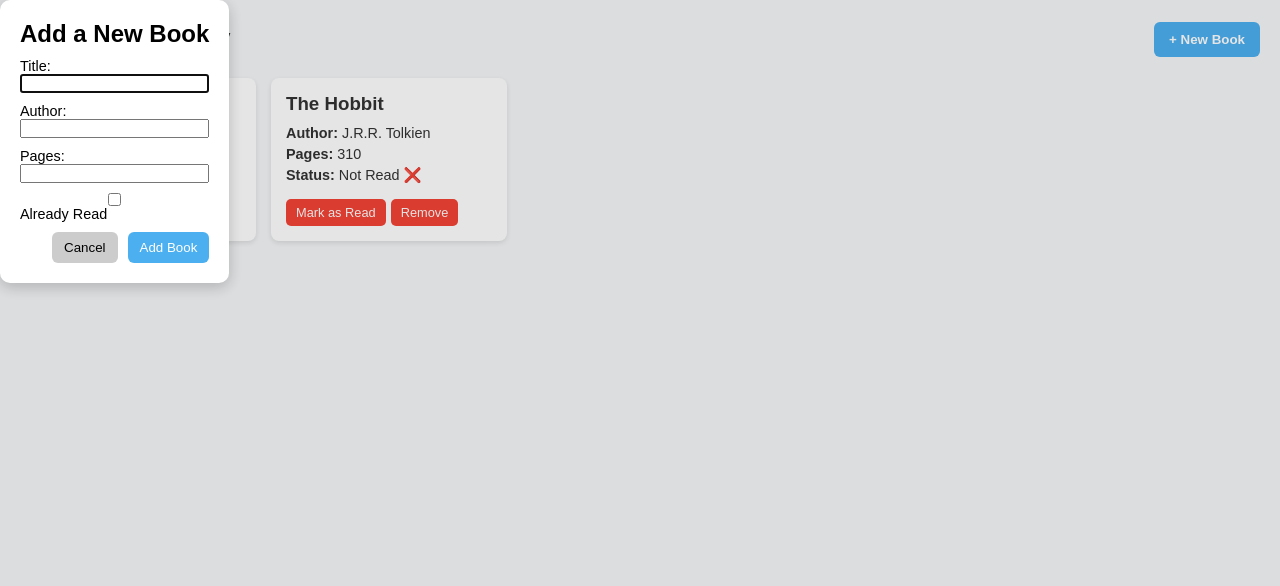
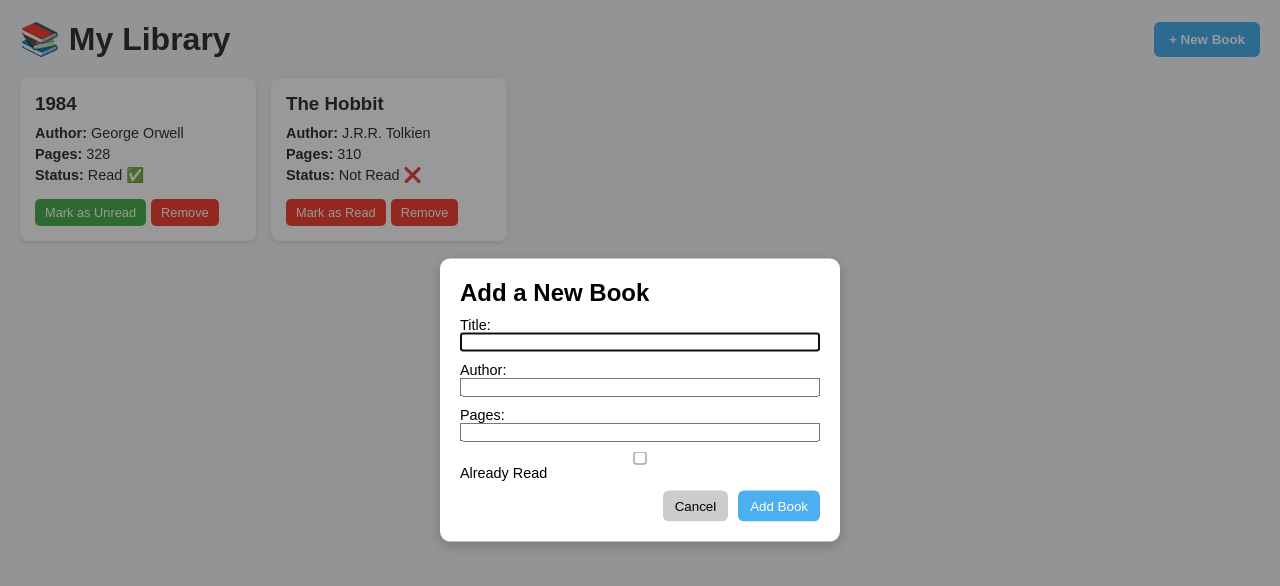
Before and after one commit to NkanyisoMz/Library, a plain HTML site: page index.html in a window 1280 px wide. Both pictures are taken after a click on the button "+ New Book". Drawn offline with Linux system fonts and the light colour scheme.

Commit message:
Widern and centre dialog

```diff
--- a/style.css
+++ b/style.css
@@ -102,12 +102,27 @@ header button:hover {
   }
 
   /* Dialog */
-dialog {
+  dialog {
     border: none;
     border-radius: 10px;
     padding: 20px;
     box-shadow: 0px 4px 15px rgba(0,0,0,0.2);
+
+    /* Make it wider */
+    width: 400px;
+    max-width: 90%;
+
+    /* Force centering */
+    position: fixed;
+    top: 50%;
+    left: 50%;
+    transform: translate(-50%, -50%);
   }
+
+  dialog::backdrop {
+    background: rgba(0, 0, 0, 0.4); /* dark overlay */
+  }
+
 
   dialog form {
     display: flex;
```
